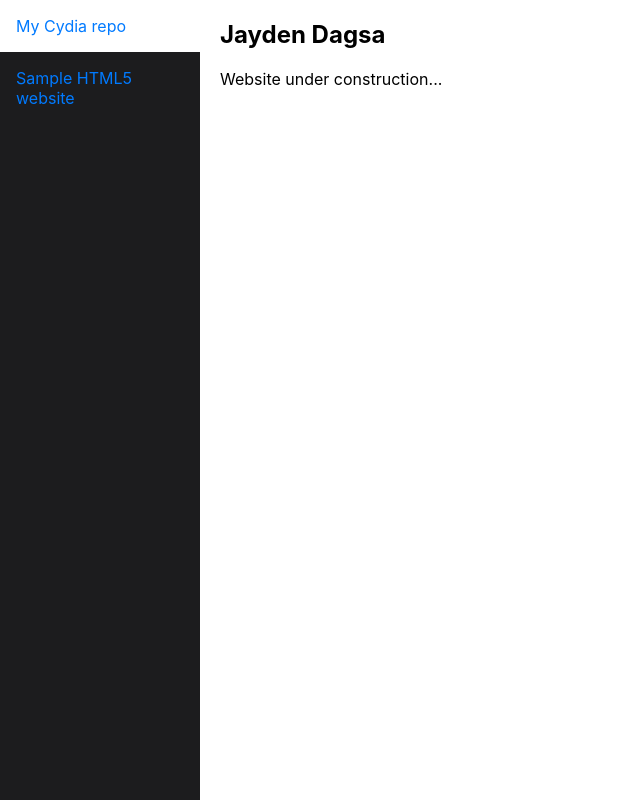
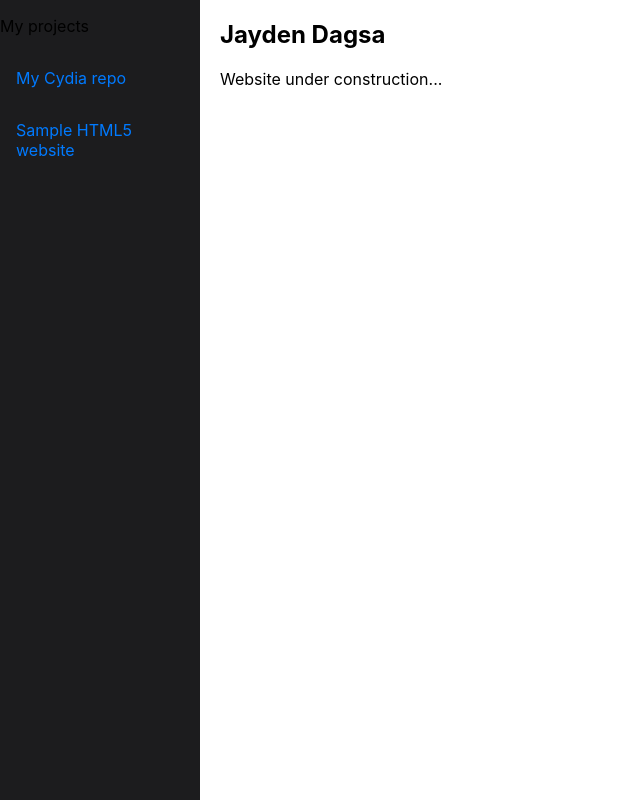
Before and after one commit to JDagsa/JDagsa.github.io, a plain HTML site: page index.html in a window 1280 px wide. Shown: the whole page, without its empty margins (0-640 px from the left). Drawn offline with Linux system fonts and the light colour scheme.

Commit message:
Edited index

```diff
--- a/index.html
+++ b/index.html
@@ -8,6 +8,7 @@
     </head>
     <body>
         <div class="sidebar">
+            <p>My projects</p>
             <a href="https://jdagsa.github.io/cydia/">My Cydia repo</a>
             <a href="https://jdagsa.github.io/sample-html5-website/">Sample HTML5 website</a>
         </div>
```
